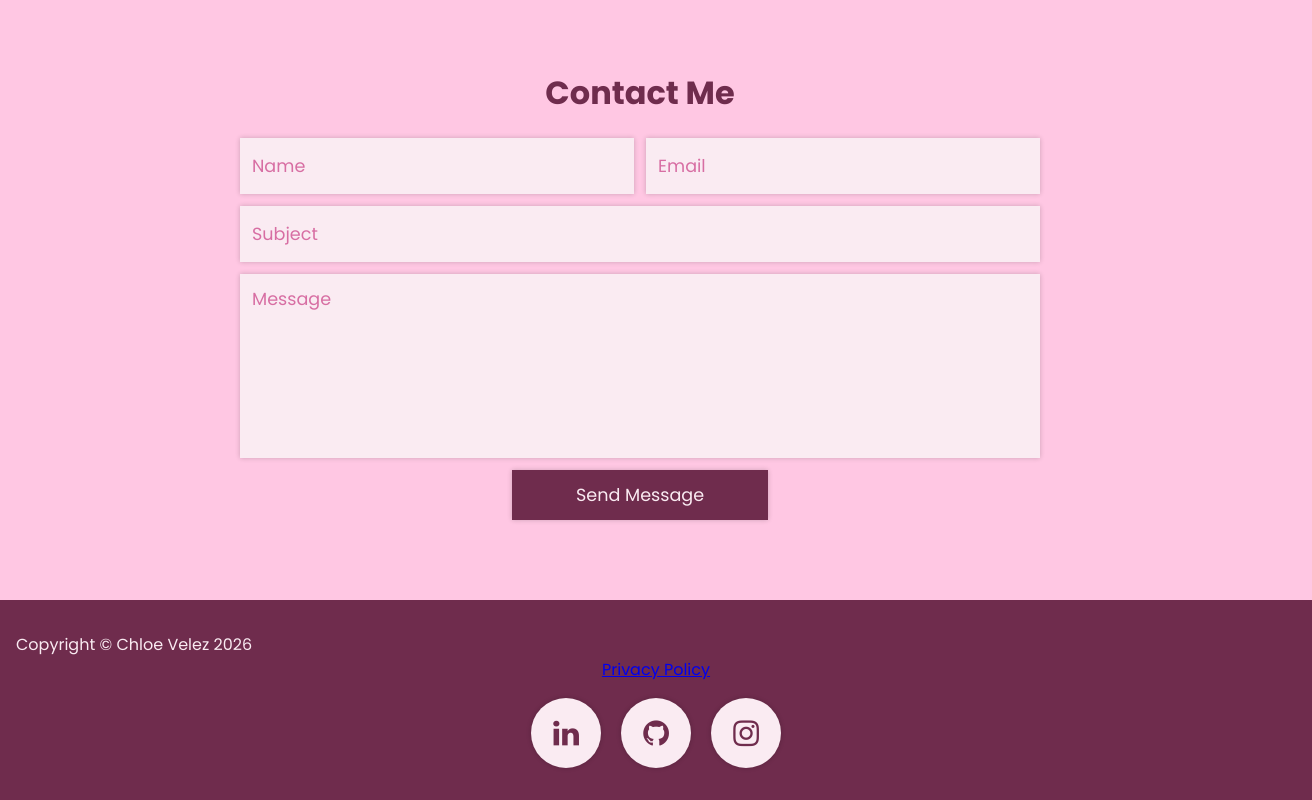
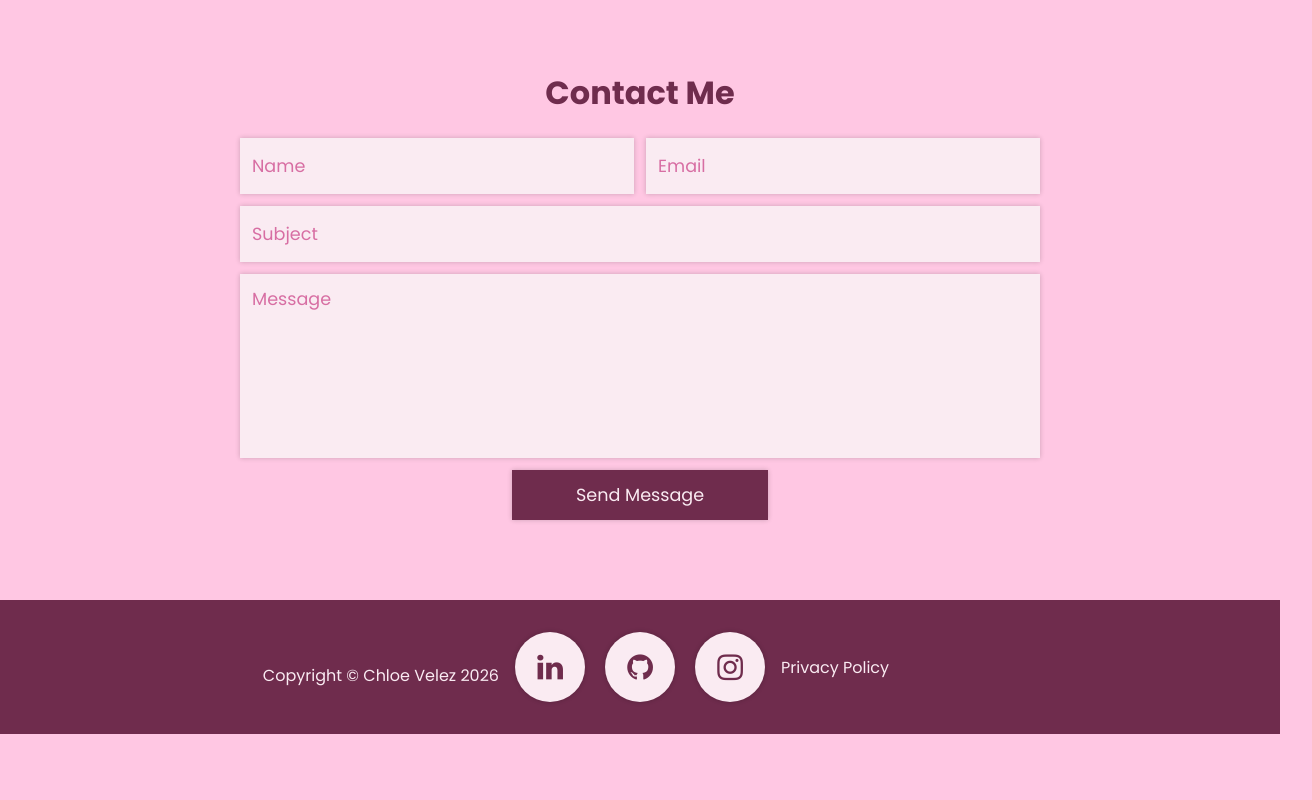
Before and after one commit to dellaetta/dellaetta.github.io, a React (Vite) app: page / in a window 1280 px wide. Shown: the part 4304-5104 px from the top of the page, 1312 px wide, since content can reach past the window. After the commit the page ends 5038 px from the top, so only its background shows below. Built offline with nearby package versions, Linux system fonts and the light colour scheme.

Commit message:
aligned footer

```diff
--- a/src/Home.css
+++ b/src/Home.css
@@ -182,11 +182,22 @@
   background-color: var(--dull-base);
   color: var(--light-base);
   padding: 1rem;
-  display: flex;
-  flex-direction: column;
+  margin: 0;
+
+  display: grid;
+  grid-template-columns: 1fr auto 1fr;
   align-items: center;
+  gap: 1rem;
 }
 
+.footer-container p{
+  text-align: right;
+}
+
+.footer-container .privacy{
+  color: var(--light-base);
+  text-decoration: none;
+}
 
 @media (max-width: 950px){
   .intro-container {
--- a/src/Home.jsx
+++ b/src/Home.jsx
@@ -308,8 +308,8 @@ function Home() {
 
       <div className = 'footer-container'>
         <p>Copyright © Chloe Velez 2026</p>
+        <Contact type = 'footer'/>
         <Link to="/privacy" className="privacy">Privacy Policy</Link>
-        <Contact type = 'footer'/>
       </div>
     </div>
   );
--- a/src/Privacy.css
+++ b/src/Privacy.css
@@ -18,13 +18,3 @@
 .privacy-container h2{
     margin-top: 2rem;
 }
-
-.footer-container {
-  background-color: var(--dull-base);
-  color: var(--light-base);
-  padding: 1rem;
-  display: flex;
-  flex-direction: column;
-  align-items: center;
-  width: 100%;
-}
```
